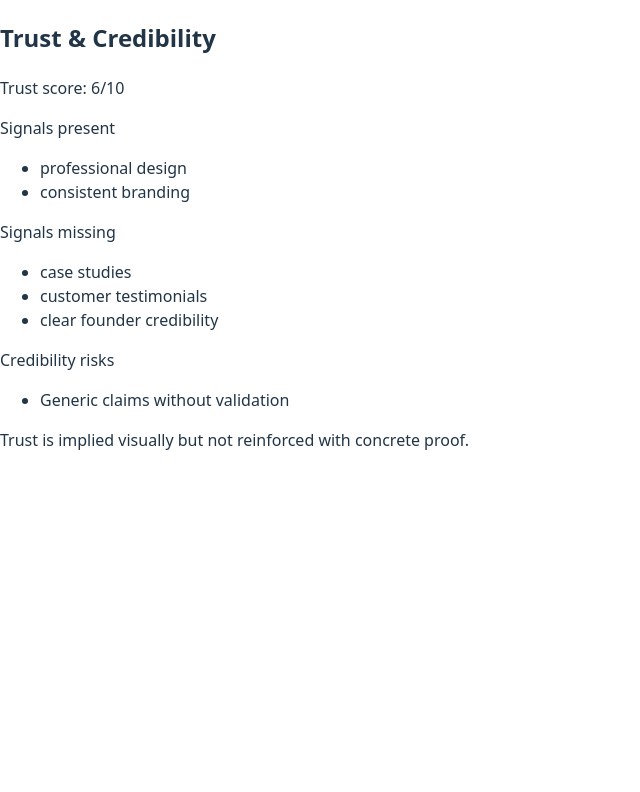
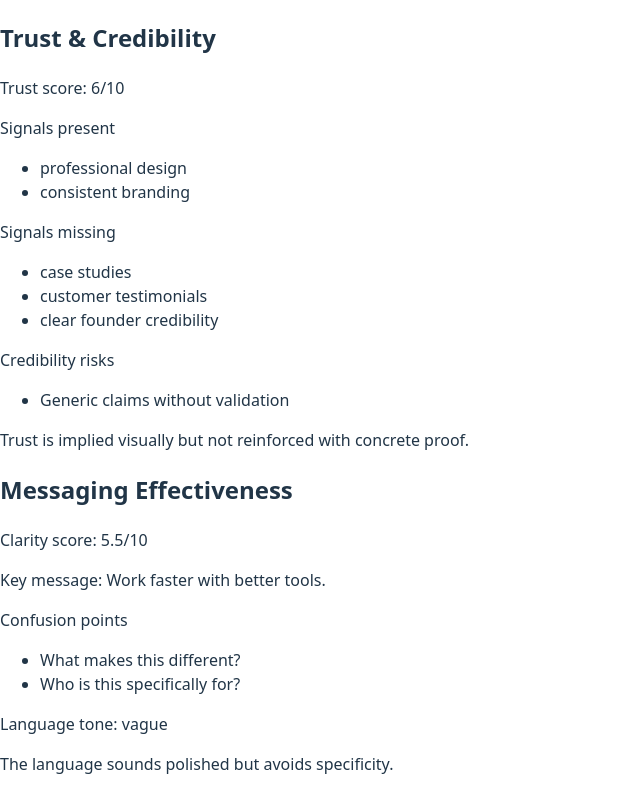
Before and after one commit to Debarya1609/rook-app, a React (Vite) app: page / in a window 1280 px wide. Shown: the part 883-1675 px from the top of the page, without its empty margins (0-640 px from the left). Before the commit the page ends 1351 px from the top, so only its background shows below. Built offline with nearby package versions, Linux system fonts and the light colour scheme.

Commit message:
feat(ui): add messaging effectiveness analysis section

```diff
--- a/src/App.tsx
+++ b/src/App.tsx
@@ -2,6 +2,7 @@ import StrategicVerdict from "./renderers/StrategicVerdict";
 import IntentAndPositioning from "./renderers/IntentAndPositioning";
 import AudienceAnalysis from "./renderers/AudienceAnalysis";
 import TrustAndCredibility from "./renderers/TrustAndCredibility";
+import MessagingEffectiveness from "./renderers/MessagingEffectiveness";
 
 
 import { RookAnalyzeOutputSchema } from "./contracts/rookAnalyzeOutput.v1";
@@ -26,6 +27,7 @@ export default function App() {
       <IntentAndPositioning data={analysis.intent_and_positioning} />
       <AudienceAnalysis data={analysis.audience_analysis} />
       <TrustAndCredibility data={analysis.trust_and_credibility} />
+      <MessagingEffectiveness data={analysis.messaging_effectiveness} />
     </main>
   );
 }
--- /dev/null
+++ b/src/renderers/MessagingEffectiveness.tsx
@@ -0,0 +1,46 @@
+import Section from "../components/Section";
+import type { RookAnalyzeOutputV1 } from "../contracts/rookAnalyzeOutput.v1";
+
+type Props = {
+  data: RookAnalyzeOutputV1["messaging_effectiveness"];
+};
+
+export default function MessagingEffectiveness({ data }: Props) {
+  return (
+    <Section title="Messaging Effectiveness">
+      <div className="space-y-4">
+        <p>
+          <span className="text-neutral-400">Clarity score:</span>{" "}
+          {data.clarity_score}/10
+        </p>
+
+        {data.key_message && (
+          <p>
+            <span className="text-neutral-400">Key message:</span>{" "}
+            {data.key_message}
+          </p>
+        )}
+
+        {data.confusion_points.length > 0 && (
+          <div>
+            <p className="text-neutral-400 mb-1">Confusion points</p>
+            <ul className="list-disc list-inside text-sm text-neutral-300">
+              {data.confusion_points.map((point, i) => (
+                <li key={i}>{point}</li>
+              ))}
+            </ul>
+          </div>
+        )}
+
+        <p>
+          <span className="text-neutral-400">Language tone:</span>{" "}
+          {data.language_tone_assessment}
+        </p>
+
+        <p className="text-sm text-neutral-300">
+          {data.justification}
+        </p>
+      </div>
+    </Section>
+  );
+}
```
